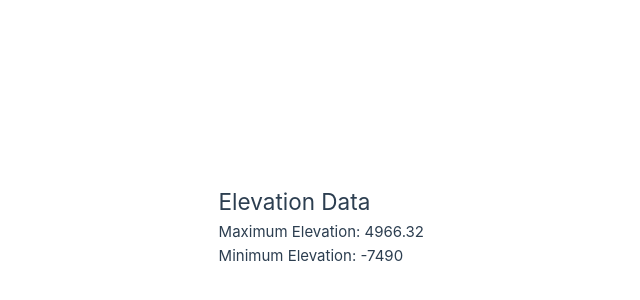
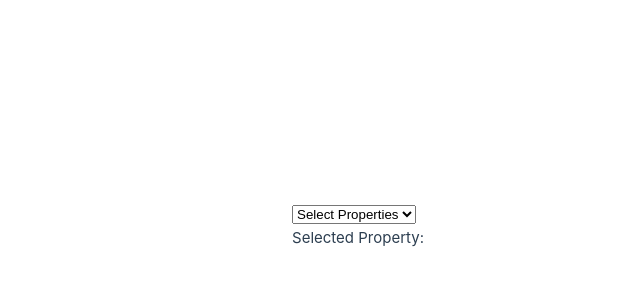
Before and after one commit to babuantalyn/firsttask, a Vue app: page / in a window 1280 px wide. Shown: the part 174-474 px from the top of the page, without its empty margins (216-856 px from the left). Built offline with nearby package versions, Linux system fonts and the light colour scheme.

Commit message:
adding two way binding

```diff
--- a/src/App.vue
+++ b/src/App.vue
@@ -1,9 +1,10 @@
 <script>
-import { ref, onMounted, watchEffect } from 'vue';
+import { ref, onMounted, watch } from 'vue';
 
 export default {
   setup() {
     const sites = ref([]);
+    const selectedProperty = ref('');
 
     // Fetch JSON data asynchronously
     const fetchData = async () => {
@@ -32,24 +33,7 @@ export default {
     const extractElevations = () => {
       elevations.value = sites.value.map(feature => feature.properties.elevation);
 
-      // Calculate maximum and minimum elevations
-      // maxElevation.value = Math.max(...elevations.value);
-      //minElevation.value = Math.min(...elevations.value);
-
-      //console.log('Elevations:', elevations.value);
-      //console.log('Max Elevation:', maxElevation.value);
-      //console.log('Min Elevation:', minElevation.value);
-
-    //};
-
-    // Call extractElevations when sites.value changes
-    //watchEffect(() => {
-      //extractElevations();
-    //});
-
-    //return { elevations, maxElevation, minElevation };
-  //},
-//};
+      if (selectedProperty.value === 'elevation') {
         if (elevations.value.length > 0) {
           maxElevation.value = elevations.value[0];
           minElevation.value = elevations.value[0];
@@ -63,29 +47,37 @@ if (elevations.value.length > 0) {
             }
           }
         }
-
-      console.log('Elevations:', elevations.value);
-      console.log('Max Elevation:', maxElevation.value);
-      console.log('Min Elevation:', minElevation.value);
+      } else {
+        // Reset max and min elevations if a different property is selected
+        maxElevation.value = null;
+        minElevation.value = null;
+      }
     };
 
-    // Call extractElevations when sites.value changes
-    watchEffect(() => {
+    // Watch for changes in sites and selectedProperty to update elevations
+    watch([sites, selectedProperty], () => {
       extractElevations();
     });
 
-    return { elevations, maxElevation, minElevation };
+    return { selectedProperty, maxElevation, minElevation };
   },
 };
 </script>
 
 <template>
   <div>
-    <h2>Elevation Data</h2>
-    <ul>
-      <!--li v-for="elevation in elevations" :key="elevation">{{ elevation }}</li-->
-    </ul>
+    <select class="form-select" aria-label="Default select example" v-model="selectedProperty">
+      <option disabled value="">Select Properties</option>
+      <option value="elevation">elevation</option>
+      <option value="q">q</option>
+      <option value="q_unc">q_unc</option>
+    </select>
+
+    <p>Selected Property: {{ selectedProperty }}</p>
+
+    <div v-if="selectedProperty === 'elevation'">
       <p>Maximum Elevation: {{ maxElevation }}</p>
       <p>Minimum Elevation: {{ minElevation }}</p>
     </div>
+  </div>
 </template>
```
Lines whose indentation alone changed are shown as unchanged.
